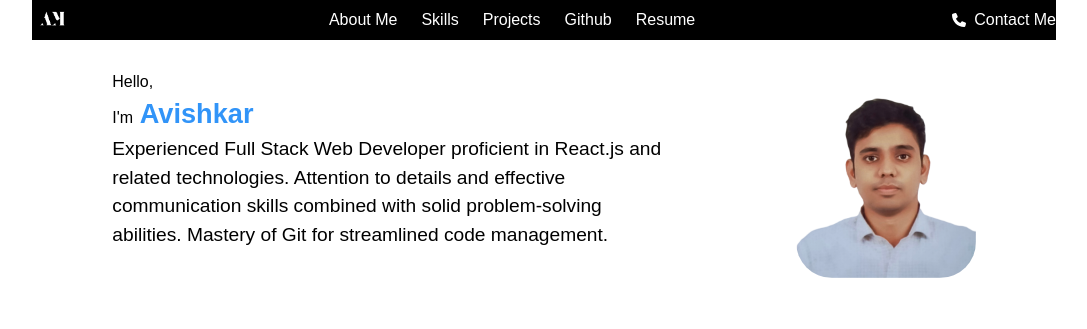
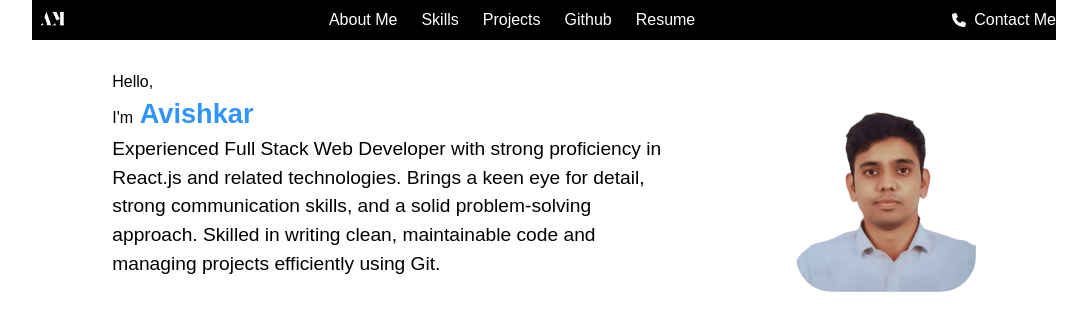
Before and after one commit to aavishkark/avishkar_kamble, a Next.js app: page / in a window 1280 px wide. Shown: the top 329 px of the page, without its empty margins (96-1183 px from the left). Built offline with nearby package versions, Linux system fonts and the light colour scheme.

Commit message:
Update intro in hero section

```diff
--- a/src/app/Hero/page.tsx
+++ b/src/app/Hero/page.tsx
@@ -26,9 +26,8 @@ export default function Hero() {
                 <div className='hello'>Hello,</div>
                 <div>I'm<span className='name'> Avishkar</span></div>
                 <div className='para'>
-                    Experienced Full Stack Web Developer proficient in React.js and related technologies.
-                    Attention to details and effective communication skills combined with solid problem-solving abilities.
-                    Mastery of Git for streamlined code management.
+                    Experienced Full Stack Web Developer with strong proficiency in React.js and related technologies.
+                     Brings a keen eye for detail, strong communication skills, and a solid problem-solving approach. Skilled in writing clean, maintainable code and managing projects efficiently using Git.
                 </div>
                 <div className='resume'>
                     <a href="https://drive.google.com/file/d/1vWdhyJfYFhMgeXtLY72dOiDOC7wL-ebL/view?usp=sharing" target="_blank" rel="noopener noreferrer">
```
